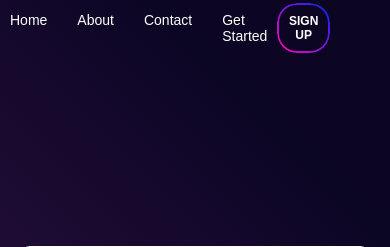
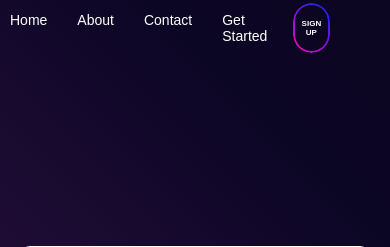
Before and after one commit to KaranYadav28/nextleveltrades-heroku, a Flask app: a page that uses templates/base.html in a window 390 px wide. Shown: the top 247 px of the page. Run offline with Flask 3, Linux system fonts and the light colour scheme.

Commit message:
Update styles.css

```diff
--- a/static/styles.css
+++ b/static/styles.css
@@ -769,42 +769,42 @@ body {
 
 @media screen and (max-width: 800px) {
     .navbar-signup {
-        padding: 7px 18px;
-        font-size: 16px;
+        padding: 5px 12px;
+        font-size: 14px;
     }
 }
 
 @media screen and (max-width: 700px) {
     .navbar-signup {
-        padding: 6px 16px;
-        font-size: 15px;
+        padding: 4px 10px;
+        font-size: 12px;
     }
 }
 
 @media screen and (max-width: 600px) {
     .navbar-signup {
-        padding: 5px 14px;
-        font-size: 14px;
+        padding: 3px 8px;
+        font-size: 10px;
     }
 }
 
 @media screen and (max-width: 500px) {
     .navbar-signup {
-        padding: 4px 12px;
-        font-size: 13px;
+        padding: 2px 6px;
+        font-size: 9px;
     }
 }
 
 @media screen and (max-width: 400px) {
     .navbar-signup {
-        padding: 3px 10px;
-        font-size: 12px;
+        padding: 1px 4px;
+        font-size: 8px;
     }
 }
 
 @media screen and (max-width: 300px) {
     .navbar-signup {
-        padding: 2px 8px;
-        font-size: 11px;
+        padding: 1px 2px;
+        font-size: 7px;
     }
 }
```
